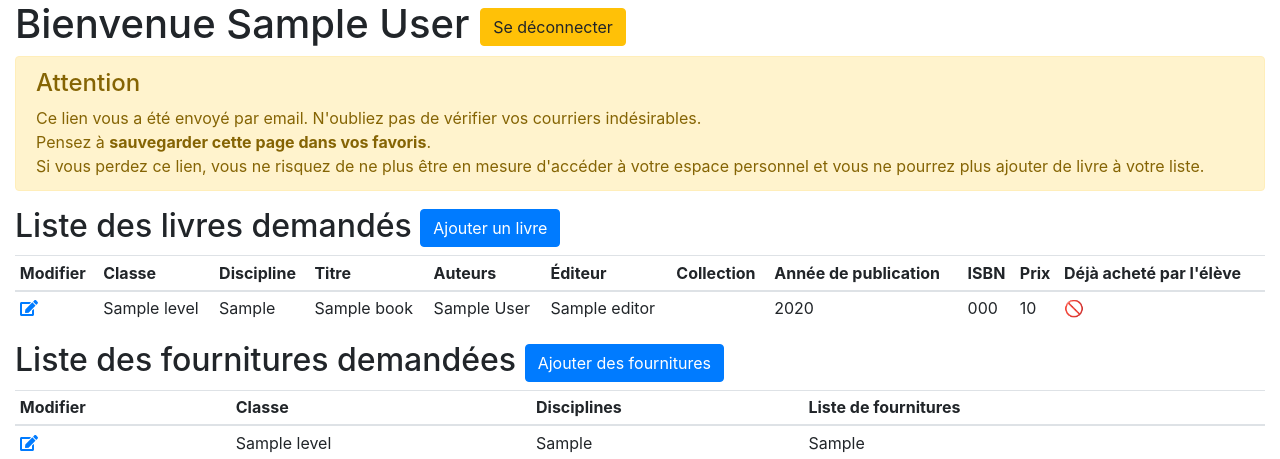
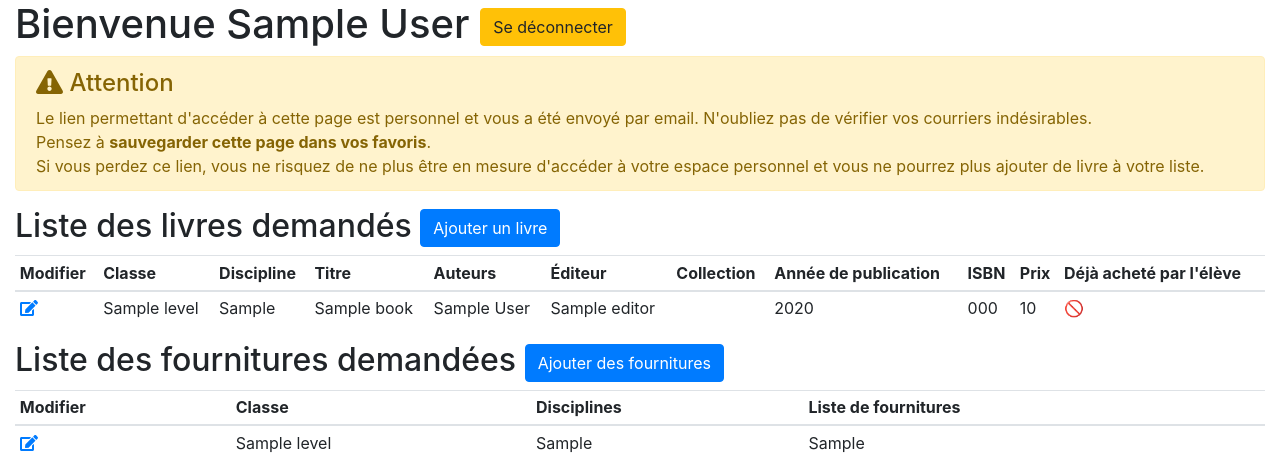
Before and after one commit to Crocmagnon/manuels-scolaires, a Django app: page /teacher/00000000-0000-0000-0000-000000000001 in a window 1280 px wide. Shown: the top 459 px of the page. Run offline with Django 3.2, Linux system fonts and the light colour scheme; tables that the repository leaves empty hold one stand-in row (values such as "Sample post"); some libraries are stand-ins or nearby versions.

Commit message:
Edit warning

```diff
--- a/manuels/templates/manuels/list_books_supplies.html
+++ b/manuels/templates/manuels/list_books_supplies.html
@@ -12,9 +12,10 @@
         </div>
     </div>
     <div class="alert alert-warning" role="alert">
-        <h4 class="alert-heading">Attention</h4>
+        <h4 class="alert-heading"><i class="fas fa-exclamation-triangle"></i> Attention</h4>
         <p class="mb-0">
-            Ce lien vous a été envoyé par email. N'oubliez pas de vérifier vos courriers indésirables.<br>
+            Le lien permettant d'accéder à cette page est personnel et vous a été envoyé par email.
+            N'oubliez pas de vérifier vos courriers indésirables.<br>
             Pensez à <strong>sauvegarder cette page dans vos favoris</strong>.<br>
             Si vous perdez ce lien, vous ne risquez de ne plus être en mesure d'accéder à votre espace personnel
             et vous ne pourrez plus ajouter de livre à votre liste.
```
